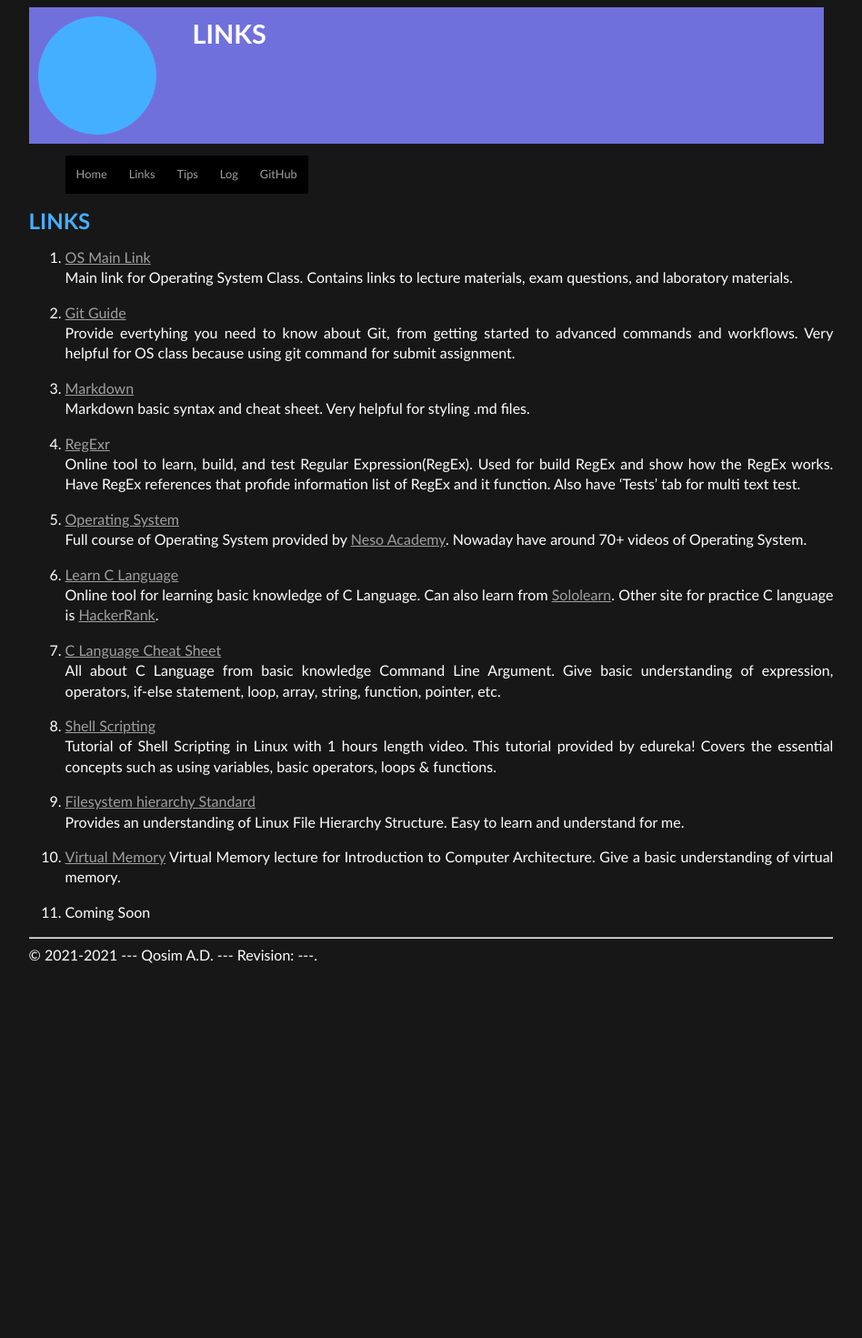
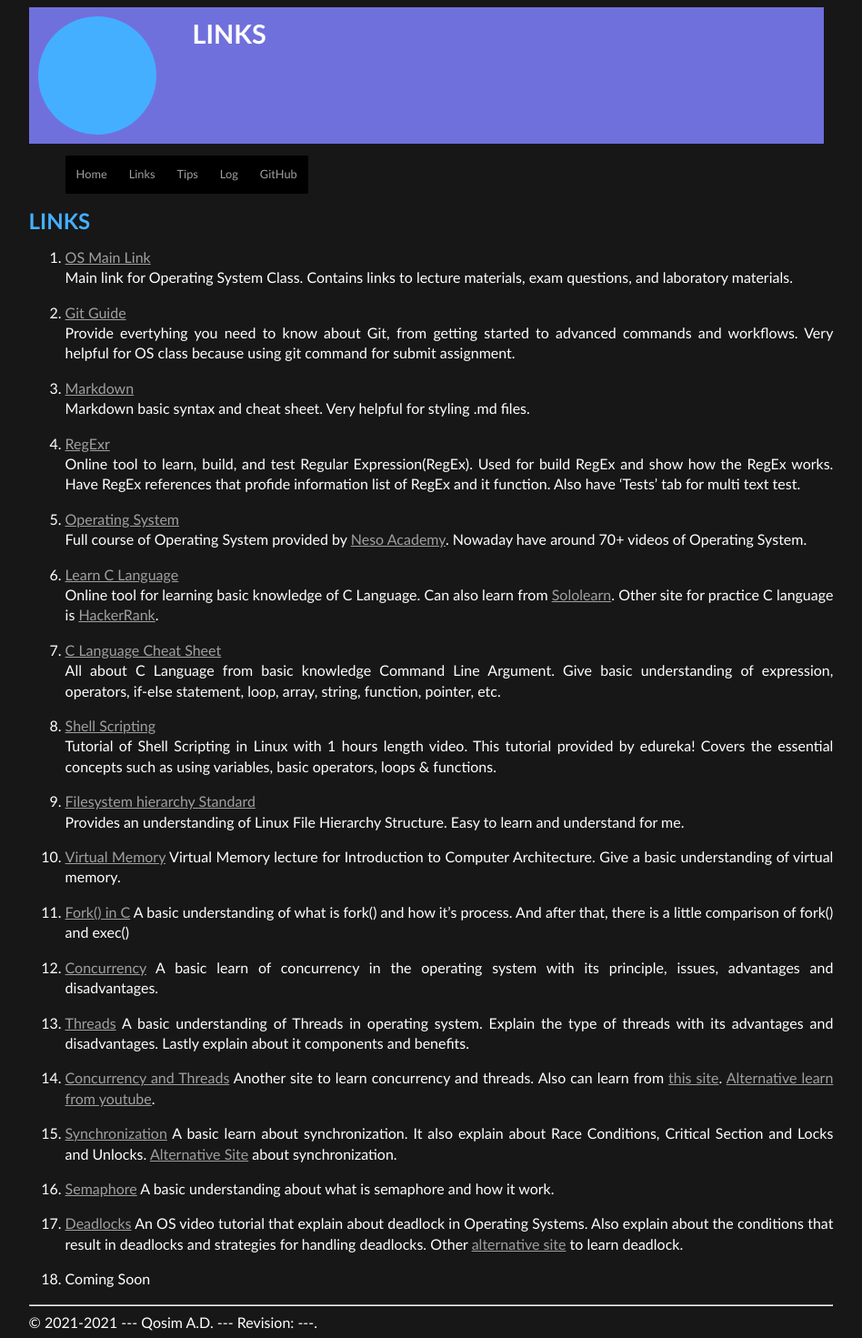
Before and after one commit to qdave5/os212, a Jekyll site: the page built from links.md, in a window 1280 px wide. Shown: the whole page at 91% size, without its empty margins (166-1114 px from the left). Built offline with Jekyll 4.4.1, drawn with Linux system fonts in a browser that asks for light colours; our own code applies the rules of GitHub Pages for plain Markdown files; before the commit the page ends 1068 px from its top, so only the background shows below that.

```diff
--- a/TXT/myrank.txt
+++ b/TXT/myrank.txt
@@ -14,3 +14,6 @@ ZCZC W05 stevennovaryo
 ZCZC W06 whenwe177
 ZCZC W06 trmazayal
 ZCZC W06 valordra
+ZCZC W07 zetaprawira7
+ZCZC W07 abdulrahman01uiacid
+ZCZC W07 whreen
--- a/links.md
+++ b/links.md
@@ -48,4 +48,35 @@ Easy to learn and understand for me.
 Virtual Memory lecture for Introduction to Computer Architecture.
 Give a basic understanding of virtual memory.
 
-11. Coming Soon
+11. [Fork() in C](https://www.geeksforgeeks.org/fork-system-call/)
+A basic understanding of what is fork() and how it's process.
+And after that, there is a little comparison of fork() and exec()
+
+12. [Concurrency](https://www.javatpoint.com/concurrency-in-operating-system)
+A basic learn of concurrency in the operating system with its principle,
+issues, advantages and disadvantages.
+
+13. [Threads](https://www.javatpoint.com/threads-in-operating-system)
+A basic understanding of Threads in operating system.
+Explain the type of threads with its advantages and disadvantages.
+Lastly explain about it components and benefits.
+
+14. [Concurrency and Threads](https://applied-programming.github.io/Operating-Systems-Notes/3-Threads-and-Concurrency/)
+Another site to learn concurrency and threads.
+Also can learn from [this site](https://medium.com/@akhandmishra/operating-system-threads-and-concurrency-aec2036b90f8).
+[Alternative learn from youtube](https://www.youtube.com/watch?v=olYdb0DdGtM).
+
+15. [Synchronization](https://www.youtube.com/watch?v=ZQb3DRy0g8U)
+A basic learn about synchronization.
+It also explain about Race Conditions, Critical Section and Locks and Unlocks.
+[Alternative Site](https://www.studytonight.com/operating-system/process-synchronization) about synchronization.
+
+16. [Semaphore](https://www.youtube.com/watch?v=ukM_zzrIeXs)
+A basic understanding about what is semaphore and how it work.
+
+17. [Deadlocks](https://www.youtube.com/watch?v=UVo9mGARkhQ)
+An OS video tutorial that explain about deadlock in Operating Systems.
+Also explain about the conditions that result in deadlocks and strategies for handling deadlocks.
+Other [alternative site](https://www.guru99.com/deadlock-in-operating-system.html) to learn deadlock.
+
+18. Coming Soon
```
Also changed, not shown: TXT/mylog.txt (+14 -0 lines), tips.md (+9 -1 lines), 7 other files.
